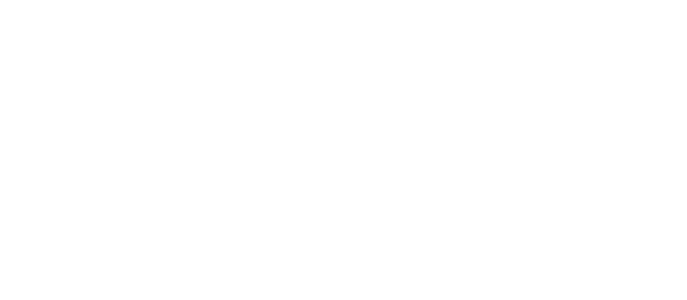
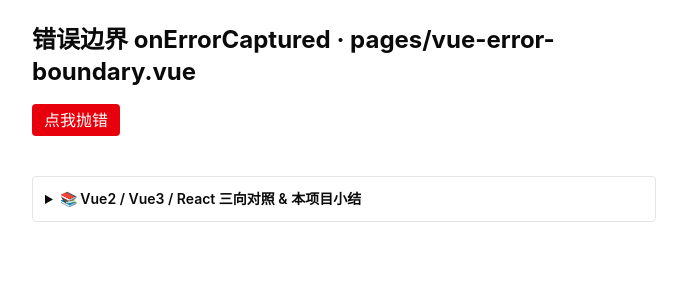
Before and after one commit to 1256807020/social-basic, a Nuxt app: page /vue-error-boundary in a window 1280 px wide. Before the commit this address had no page. Shown: the top 300 px of the page, without its empty margins (296-983 px from the left). Built offline with nearby package versions, Linux system fonts and the light colour scheme.

Commit message:
docs(vue-error-boundary): Vue3 高级知识点示例（顶部实战定位 + 文末 Vue2/Vue3/React 三向对照）

```diff
--- /dev/null
+++ b/app/pages/vue-error-boundary.vue
@@ -0,0 +1,56 @@
+<script setup lang="ts">
+// ───────────────────────────────────────────────────────────
+// 从 Vue2 升级到 Vue3（错误边界篇）· onErrorCaptured
+// · Vue2：errorCaptured 钩子（选项式）捕获子组件错误；
+// · Vue3：onErrorCaptured((err) => {...}) 在组合式里捕获子孙错误，返回 false 阻止向上抛；
+// · React 对照：class 组件 ErrorBoundary / 社区 useErrorBoundary（见 social-start）。
+// 📌 实战定位：错误隔离【了解即可·进阶】；单个组件崩了不影响整页。
+// 🧭 学习模式：🔧固定写法=onErrorCaptured((err) => { 记录; return false })；👉=练习点（已填）；文末 <details> 有 Vue2/Vue3/React 三向对照。
+// ───────────────────────────────────────────────────────────
+import { ref, onErrorCaptured, defineComponent, h } from 'vue'
+
+const errMsg = ref('')
+// 🔧 固定写法：捕获子孙组件抛出的错误
+onErrorCaptured((err) => {
+  errMsg.value = (err as Error).message
+  return false // 阻止继续向上冒泡
+})
+
+// 故意抛错的子组件（点按钮触发）
+const Bomber = defineComponent({
+  setup() {
+    return () => h('button', {
+      class: 'rounded bg-red-600 px-3 py-1 text-white',
+      onClick: () => { throw new Error('子组件爆炸了 💥') },
+    }, '点我抛错')
+  },
+})
+</script>
+
+<template>
+  <main class="mx-auto max-w-2xl space-y-4 p-6">
+    <h1 class="text-2xl font-bold">错误边界 onErrorCaptured · pages/vue-error-boundary.vue</h1>
+    <Bomber />
+    <p v-if="errMsg" class="rounded border border-red-300 bg-red-50 p-2 text-sm text-red-600">捕获到：{{ errMsg }}</p>
+
+    <details class="mt-6 rounded border p-3 text-sm">
+      <summary class="cursor-pointer font-semibold">📚 Vue2 / Vue3 / React 三向对照 & 本项目小结</summary>
+      <table class="mt-2 w-full border-collapse text-left">
+        <thead>
+          <tr class="border-b">
+            <th class="px-2 py-1">维度</th>
+            <th class="px-2 py-1">Vue2</th>
+            <th class="px-2 py-1">Vue3</th>
+            <th class="px-2 py-1">React</th>
+          </tr>
+        </thead>
+        <tbody>
+          <tr class="border-b"><td class="px-2 py-1">捕获</td><td class="px-2 py-1">errorCaptured</td><td class="px-2 py-1">onErrorCaptured</td><td class="px-2 py-1">ErrorBoundary 类</td></tr>
+          <tr class="border-b"><td class="px-2 py-1">范围</td><td class="px-2 py-1">子孙</td><td class="px-2 py-1">子孙</td><td class="px-2 py-1">子树</td></tr>
+          <tr class="border-b"><td class="px-2 py-1">阻止冒泡</td><td class="px-2 py-1">return false</td><td class="px-2 py-1">return false</td><td class="px-2 py-1">不向上</td></tr>
+        </tbody>
+      </table>
+      <p class="mt-2 text-gray-500">📝 小结：onErrorCaptured 捕获子孙组件运行时错误并隔离，return false 阻止继续冒泡；React 需 class 组件或社区 Hook。</p>
+    </details>
+  </main>
+</template>
```
